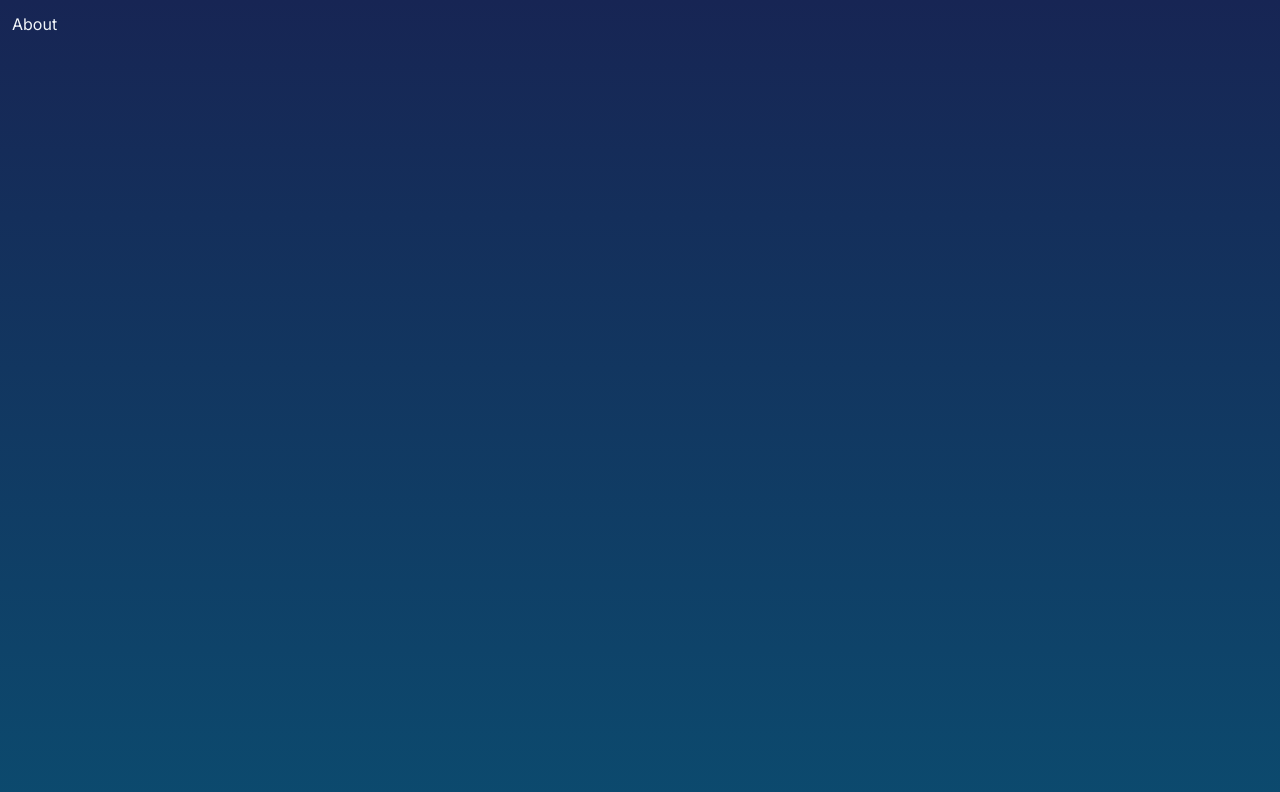
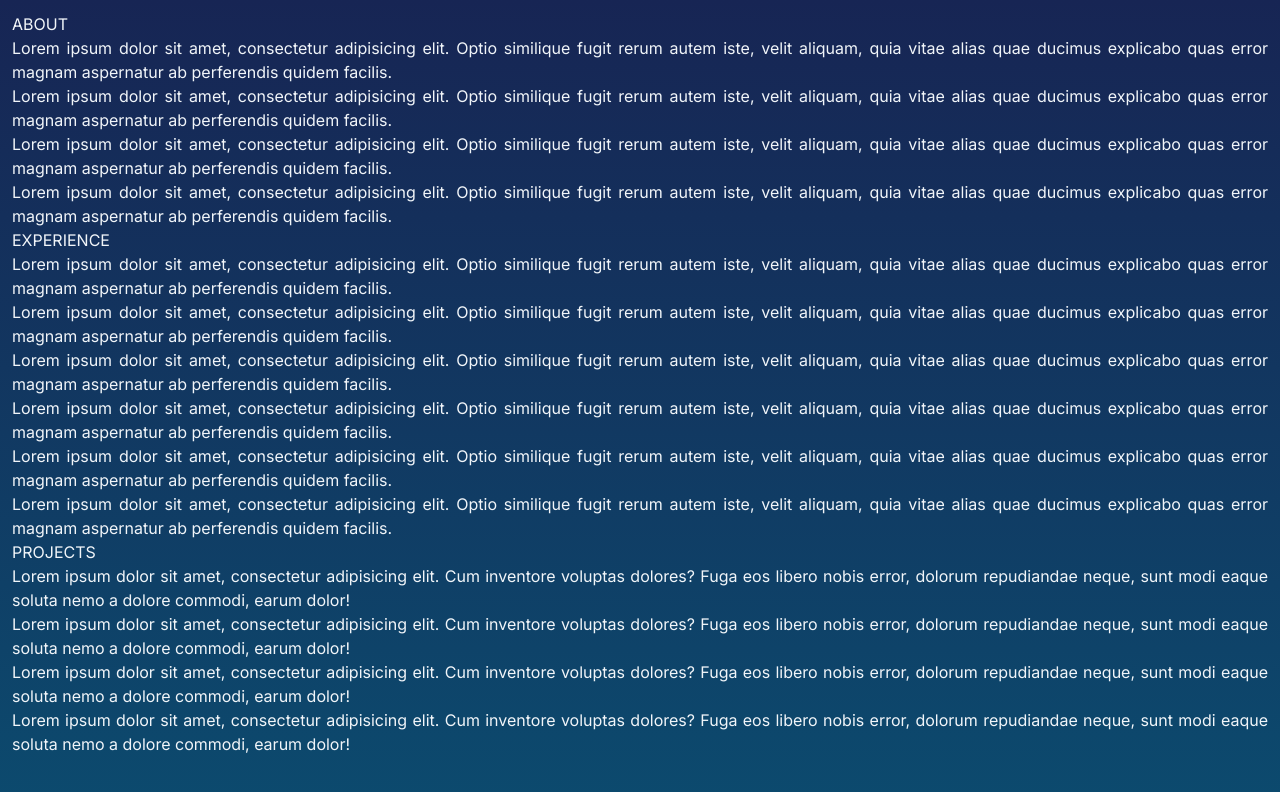
Before and after one commit to RZajacc/portfolio, a Next.js app: page / in a window 1280 px wide. Shown: the top 792 px of the page. Built offline with nearby package versions, Linux system fonts and the light colour scheme.

Commit message:
created a working mobile navbar responding to scrolling event on the window

```diff
--- a/src/app/_components/NavBar.tsx
+++ b/src/app/_components/NavBar.tsx
@@ -1,30 +1,66 @@
 "use client";
 import Link from "next/link";
 import { usePathname } from "next/navigation";
-import React from "react";
+import React, { useEffect, useState } from "react";
+import { useRouter } from "next/navigation";
 
 type Props = {};
 
 function NavBar({}: Props) {
   const pathname = usePathname();
 
+  const [activeSection, setActiveSection] = useState("");
+  const router = useRouter();
+
+  useEffect(() => {
+    const handleScroll = () => {
+      const sections = document.querySelectorAll("section");
+      let currentSection = "";
+
+      sections.forEach((section) => {
+        const sectionTop = section.offsetTop;
+        const sectionHeight = section.clientHeight;
+        if (scrollY >= sectionTop - sectionHeight / 3) {
+          currentSection = section.getAttribute("id")!;
+        }
+      });
+      setActiveSection(currentSection);
+    };
+    window.addEventListener("scroll", handleScroll);
+    return () => {
+      window.removeEventListener("scroll", handleScroll);
+    };
+  }, []);
+
   return (
     <nav className="fixed left-0 top-0 flex w-full justify-center bg-blue-950 p-2 text-slate-100 lg:hidden">
       <Link
-        href={"/"}
-        className={`link ${pathname === "/" ? "m-1 rounded-2xl bg-gradient-radial from-slate-800 to-slate-500 px-2 py-1 font-bold" : "m-1 px-2 py-1"}`}
+        href={"#about"}
+        className={
+          activeSection === "about"
+            ? "m-1 rounded-2xl bg-gradient-radial from-slate-800 to-slate-500 px-2 py-1 font-bold"
+            : "m-1 px-2 py-1"
+        }
       >
         About
       </Link>
       <Link
-        href={"/experience"}
-        className={`link ${pathname === "/experience" ? "m-1 rounded-2xl bg-gradient-radial from-slate-800 to-slate-500 px-2 py-1 font-bold" : "m-1 px-2 py-1"}`}
+        href={"#experience"}
+        className={
+          activeSection === "experience"
+            ? "m-1 rounded-2xl bg-gradient-radial from-slate-800 to-slate-500 px-2 py-1 font-bold"
+            : "m-1 px-2 py-1"
+        }
       >
         Experience
       </Link>
       <Link
-        href={"/projects"}
-        className={`link ${pathname === "/projects" ? "m-1 rounded-2xl bg-gradient-radial from-slate-800 to-slate-500 px-2 py-1 font-bold" : "m-1 px-2 py-1"}`}
+        href={"#projects"}
+        className={
+          activeSection === "projects"
+            ? "m-1 rounded-2xl bg-gradient-radial from-slate-800 to-slate-500 px-2 py-1 font-bold"
+            : "m-1 px-2 py-1"
+        }
       >
         Projects
       </Link>
--- /dev/null
+++ b/src/app/_components/Test1.tsx
@@ -0,0 +1,37 @@
+import React from "react";
+
+type Props = {};
+
+function Test1({}: Props) {
+  return (
+    <section id="about">
+      <p>ABOUT</p>
+      <p>
+        Lorem ipsum dolor sit amet, consectetur adipisicing elit. Optio
+        similique fugit rerum autem iste, velit aliquam, quia vitae alias quae
+        ducimus explicabo quas error magnam aspernatur ab perferendis quidem
+        facilis.
+      </p>
+      <p>
+        Lorem ipsum dolor sit amet, consectetur adipisicing elit. Optio
+        similique fugit rerum autem iste, velit aliquam, quia vitae alias quae
+        ducimus explicabo quas error magnam aspernatur ab perferendis quidem
+        facilis.
+      </p>
+      <p>
+        Lorem ipsum dolor sit amet, consectetur adipisicing elit. Optio
+        similique fugit rerum autem iste, velit aliquam, quia vitae alias quae
+        ducimus explicabo quas error magnam aspernatur ab perferendis quidem
+        facilis.
+      </p>
+      <p>
+        Lorem ipsum dolor sit amet, consectetur adipisicing elit. Optio
+        similique fugit rerum autem iste, velit aliquam, quia vitae alias quae
+        ducimus explicabo quas error magnam aspernatur ab perferendis quidem
+        facilis.
+      </p>
+    </section>
+  );
+}
+
+export default Test1;
--- /dev/null
+++ b/src/app/_components/Test2.tsx
@@ -0,0 +1,49 @@
+import React from "react";
+
+type Props = {};
+
+function Test2({}: Props) {
+  return (
+    <section id="experience">
+      <p>EXPERIENCE</p>
+      <p>
+        Lorem ipsum dolor sit amet, consectetur adipisicing elit. Optio
+        similique fugit rerum autem iste, velit aliquam, quia vitae alias quae
+        ducimus explicabo quas error magnam aspernatur ab perferendis quidem
+        facilis.
+      </p>
+      <p>
+        Lorem ipsum dolor sit amet, consectetur adipisicing elit. Optio
+        similique fugit rerum autem iste, velit aliquam, quia vitae alias quae
+        ducimus explicabo quas error magnam aspernatur ab perferendis quidem
+        facilis.
+      </p>
+      <p>
+        Lorem ipsum dolor sit amet, consectetur adipisicing elit. Optio
+        similique fugit rerum autem iste, velit aliquam, quia vitae alias quae
+        ducimus explicabo quas error magnam aspernatur ab perferendis quidem
+        facilis.
+      </p>
+      <p>
+        Lorem ipsum dolor sit amet, consectetur adipisicing elit. Optio
+        similique fugit rerum autem iste, velit aliquam, quia vitae alias quae
+        ducimus explicabo quas error magnam aspernatur ab perferendis quidem
+        facilis.
+      </p>
+      <p>
+        Lorem ipsum dolor sit amet, consectetur adipisicing elit. Optio
+        similique fugit rerum autem iste, velit aliquam, quia vitae alias quae
+        ducimus explicabo quas error magnam aspernatur ab perferendis quidem
+        facilis.
+      </p>
+      <p>
+        Lorem ipsum dolor sit amet, consectetur adipisicing elit. Optio
+        similique fugit rerum autem iste, velit aliquam, quia vitae alias quae
+        ducimus explicabo quas error magnam aspernatur ab perferendis quidem
+        facilis.
+      </p>
+    </section>
+  );
+}
+
+export default Test2;
--- /dev/null
+++ b/src/app/_components/Test3.tsx
@@ -0,0 +1,33 @@
+import React from "react";
+
+type Props = {};
+
+function Test3({}: Props) {
+  return (
+    <section id="projects">
+      <p>PROJECTS</p>
+      <p>
+        Lorem ipsum dolor sit amet, consectetur adipisicing elit. Cum inventore
+        voluptas dolores? Fuga eos libero nobis error, dolorum repudiandae
+        neque, sunt modi eaque soluta nemo a dolore commodi, earum dolor!
+      </p>
+      <p>
+        Lorem ipsum dolor sit amet, consectetur adipisicing elit. Cum inventore
+        voluptas dolores? Fuga eos libero nobis error, dolorum repudiandae
+        neque, sunt modi eaque soluta nemo a dolore commodi, earum dolor!
+      </p>
+      <p>
+        Lorem ipsum dolor sit amet, consectetur adipisicing elit. Cum inventore
+        voluptas dolores? Fuga eos libero nobis error, dolorum repudiandae
+        neque, sunt modi eaque soluta nemo a dolore commodi, earum dolor!
+      </p>
+      <p>
+        Lorem ipsum dolor sit amet, consectetur adipisicing elit. Cum inventore
+        voluptas dolores? Fuga eos libero nobis error, dolorum repudiandae
+        neque, sunt modi eaque soluta nemo a dolore commodi, earum dolor!
+      </p>
+    </section>
+  );
+}
+
+export default Test3;
--- a/src/app/layout.tsx
+++ b/src/app/layout.tsx
@@ -16,10 +16,10 @@ export default function RootLayout({
   children: React.ReactNode;
 }>) {
   return (
-    <html lang="en">
+    <html lang="en" className="scroll-smooth">
       <body className={inter.className}>
         <NavBar />
-        <main className="mt-[56px] min-h-screen bg-gradient-to-b from-blue-950 to-sky-900 p-3 text-justify text-slate-100 lg:mt-0">
+        <main className="mt-[55px] min-h-screen bg-gradient-to-b from-blue-950 to-sky-900 p-3 text-justify text-slate-100 lg:mt-0">
           {children}
         </main>
       </body>
--- a/src/app/page.tsx
+++ b/src/app/page.tsx
@@ -1,3 +1,13 @@
+import Test1 from "./_components/Test1";
+import Test2 from "./_components/Test2";
+import Test3 from "./_components/Test3";
+
 export default function About() {
-  return <div>About</div>;
+  return (
+    <div>
+      <Test1 />
+      <Test2 />
+      <Test3 />
+    </div>
+  );
 }
```
